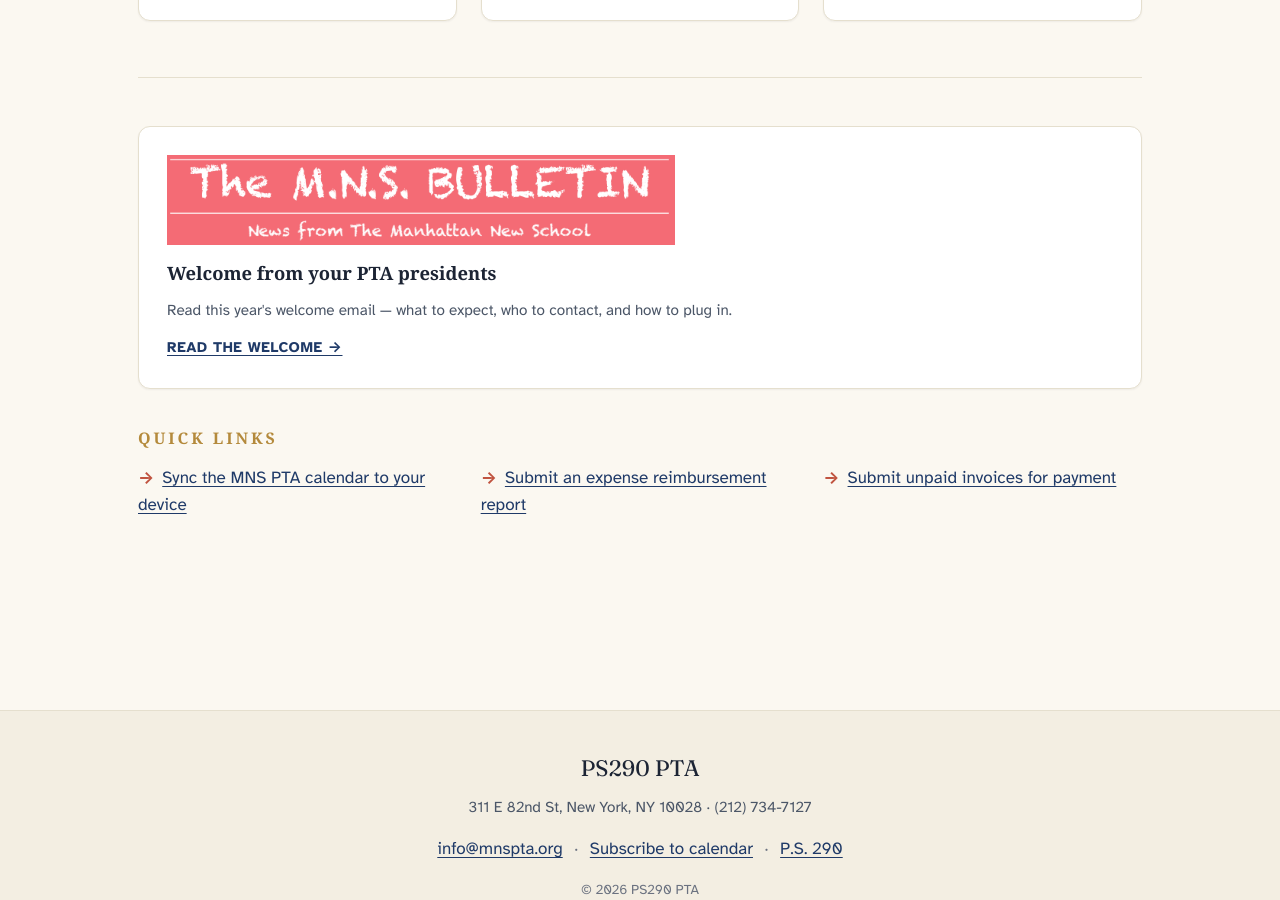
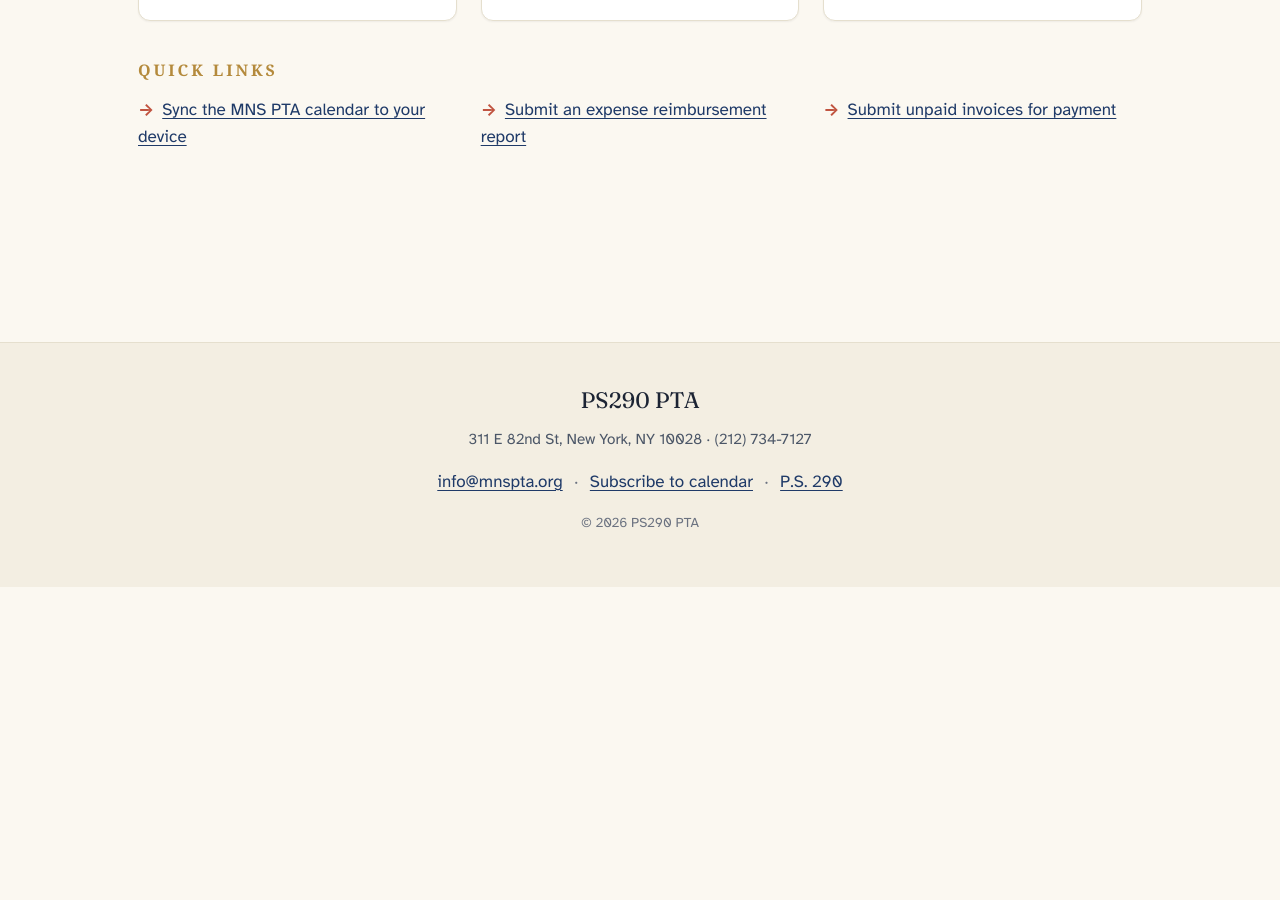
Before and after one commit to jlaurito/mnspta-jekyll, a Jekyll site: the page built from index.md, in a window 1280 px wide and 900 px high, scrolled down 1809 px. Built offline with Jekyll 4.4.1, drawn with Linux system fonts in a browser that asks for light colours; after the commit the page ends 2396 px from its top, so only the background shows below that.

Commit message:
website updates from Shruti

```diff
--- a/_config.yml
+++ b/_config.yml
@@ -39,7 +39,7 @@
   ps290_url: "https://www.ps290.org"
   google_calendar_embed: "https://calendar.google.com/calendar/u/0/embed?src=calendar@mnspta.org&ctz=America/New_York&pli=1"
   google_calendar_ical: "https://calendar.google.com/calendar/ical/calendar%40mnspta.org/public/basic.ics"
-#  volunteer_form: "https://docs.google.com/forms/d/1qKvs2soiTsD8gpO_1O_5ekOoFHUyO3L9_yLBIdaVkZY/viewform?edit_requested=true"
+  volunteer_form: "https://docs.google.com/forms/d/e/1FAIpQLSffsi4PCUE6c1mLG7fHGmvV7Qqf4xtgX-jgDbc1XwEck_Hb0w/viewform"
   expense_reimbursement_form: "https://script.google.com/macros/s/AKfycbxmjKBj319bzOkiG3BhYUORaFw2gjgqq6GE47_k7NwUE3zu8nB7s7xfDZYVuF0g78PWaA/exec"
   unpaid_invoices_form: "https://script.google.com/macros/s/AKfycbyGkq3TnM6SGiTO5dkEqGOIWv_cnBLPoe86ZrKzNUcoeHXbfFwFDqdI-0_r38LUWpE-/exec"
   welcome_email: "https://api.neonemails.com/emails/content/ty_kEnhmPY6KURKO_ViaA8Xqpe7_Sp4PZ4GBZdgJP-k="
--- a/_data/board.yml
+++ b/_data/board.yml
@@ -91,7 +91,7 @@
     members:
       - Nellie Harkins
       - Jennifer Osterweil
-      - Emily McKeough
+      - Emily McKeogh
     email: fourthgradedelegates
 
   - role: Fifth Grade Delegates
--- a/index.md
+++ b/index.md
@@ -62,17 +62,6 @@
   </div>
 </section>
 
-<div class="section-divider"><hr></div>
-
-<section class="tile-grid">
-
-  <div class="tile">
-    <img src="{{ '/assets/images/mns-bulletin.png' | relative_url }}" alt="MNS Bulletin">
-    <h3>Welcome from your PTA presidents</h3>
-    <p>Read this year's welcome email — what to expect, who to contact, and how to plug in.</p>
-    <a class="tile__cta" href="{{ site.external.welcome_email }}">Read the welcome →</a>
-  </div>
-</section>
 
 <section class="quick-links">
   <h2>Quick links</h2>
```
Also changed, not shown: after-school.md (+1 -1 lines), and-more.md (+1 -1 lines).
